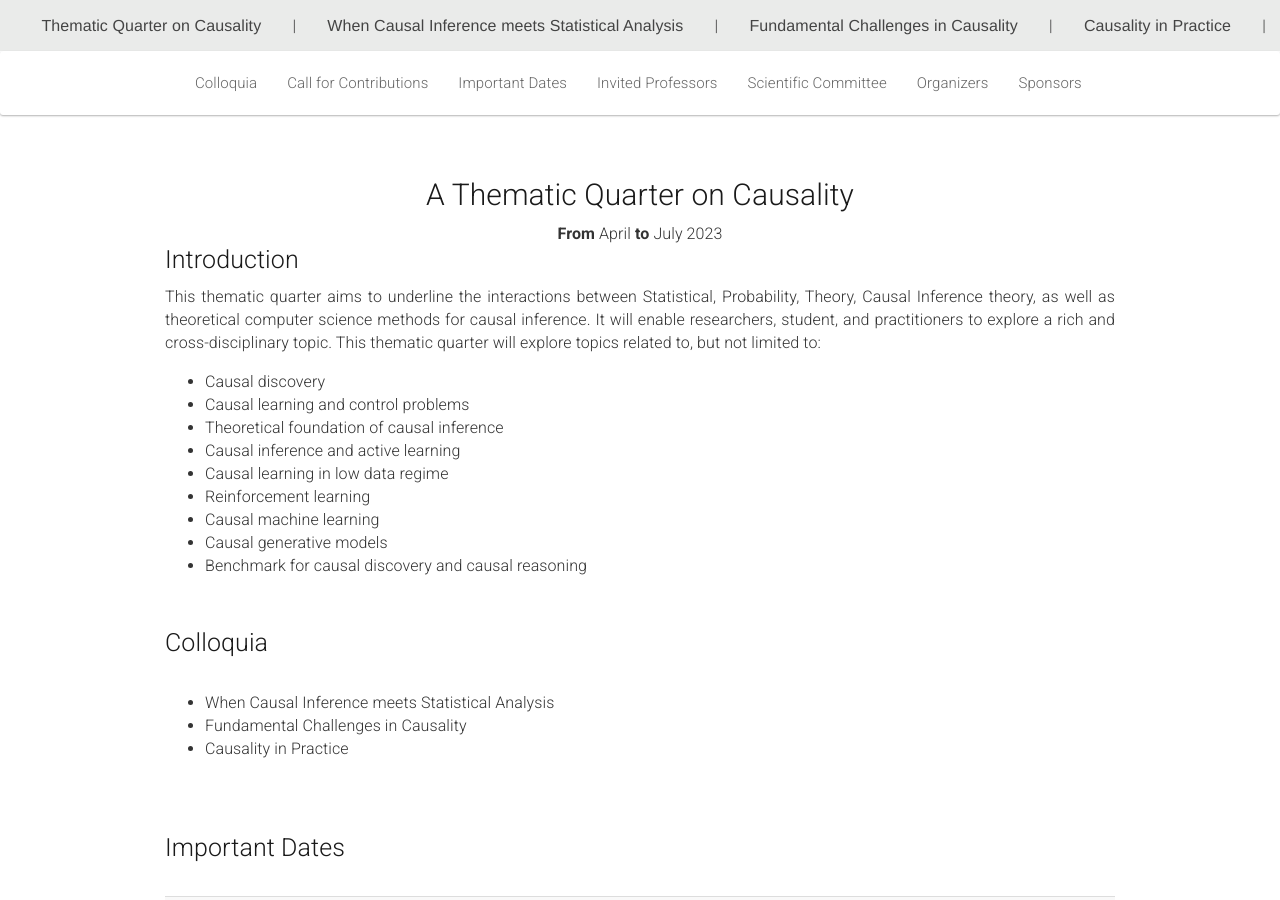
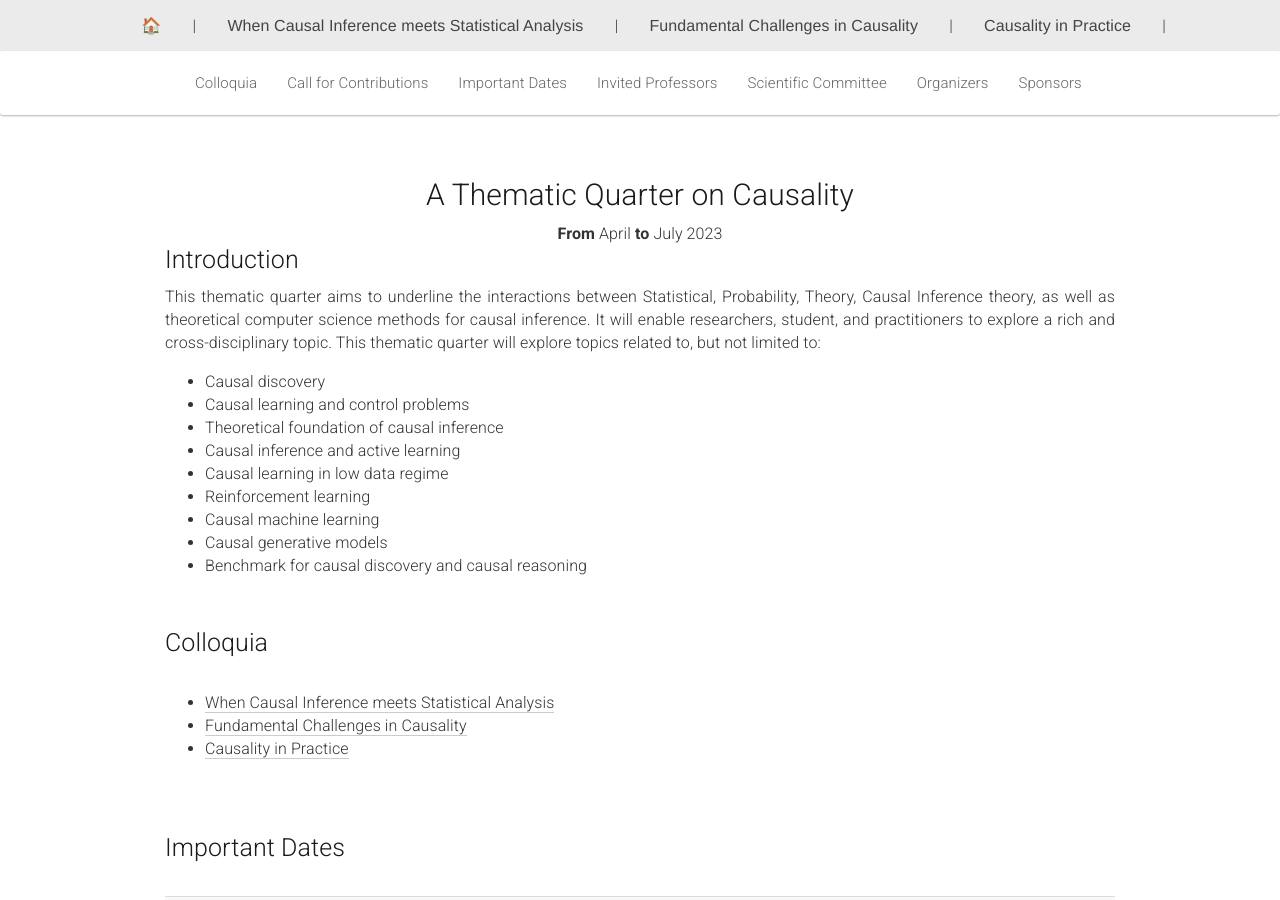
Before and after one commit to quarter-on-causality/quarter-on-causality.github.io, a Jekyll site: the page built from _pages/home.md, in a window 1280 px wide and 900 px high. Built offline with Jekyll 4.4.1, drawn with Linux system fonts in a browser that asks for light colours; nearby versions of some CDN libraries.

Commit message:
Change the main menu

```diff
--- a/_includes/head_home.html
+++ b/_includes/head_home.html
@@ -6,7 +6,6 @@
   <meta name="keywords" content="causality, workshop, python, challenges">
 
   <link rel="shortcut icon" href="{{ "/quarter/img/icon.jpg" | prepend:site.baseurl }}">
-
 
 
   <title>{{ page.urltitle }}</title>
--- a/_includes/header_common.html
+++ b/_includes/header_common.html
@@ -46,7 +46,7 @@
 
 <div id="workshops-header">
   <ul>
-    <li><a href="/">Thematic Quarter on Causality</a></li>
+    <li><a href="/">🏠</a></li>
     <li>|</li>
     <li><a href="/analysis/">When Causal Inference meets Statistical Analysis</a></li>
     <li>|</li>
--- a/_pages/home.md
+++ b/_pages/home.md
@@ -48,9 +48,9 @@ acknowledgements: ""
     <h2>Colloquia</h2>
     <br/>
       <ul>
-        <li>When Causal Inference meets Statistical Analysis</li>
-        <li>Fundamental Challenges in Causality</li>
-        <li>Causality in Practice</li>
+        <li><a href="/analysis/" style="cursor:pointer;">When Causal Inference meets Statistical Analysis</a></li>
+        <li><a href="/challenges/" style="cursor:pointer;">Fundamental Challenges in Causality</a></li>
+        <li><a href="/practice/" style="cursor:pointer;">Causality in Practice</a></li>
       </ul>
   </div>
 </div><br>
```
